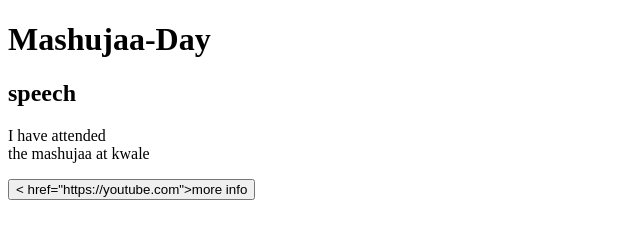
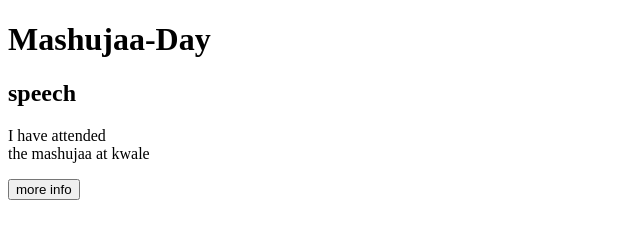
Before and after one commit to Munene-68/first-repo, a plain HTML site: page index.html in a window 1280 px wide. Shown: the whole page, without its empty margins (0-640 px from the left). Drawn offline with Linux system fonts and the light colour scheme.

Commit message:
Update index.html

```diff
--- a/index.html
+++ b/index.html
@@ -7,7 +7,7 @@
         <h1>Mashujaa-Day</h1>
         <h2>speech</h2>
         <p>I have attended <br>the mashujaa at kwale</p>
-       <button> < href="https://youtube.com">more info</a>
-</button>
+        <a href="https://youtube.com"> <button>more info </button></a>
+
     </body>
 </html>
```
